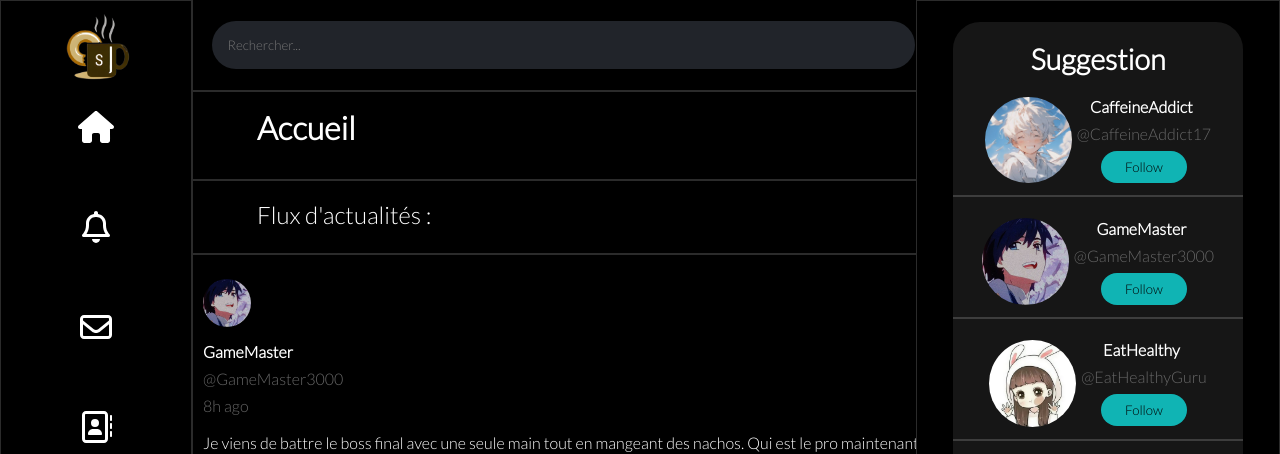
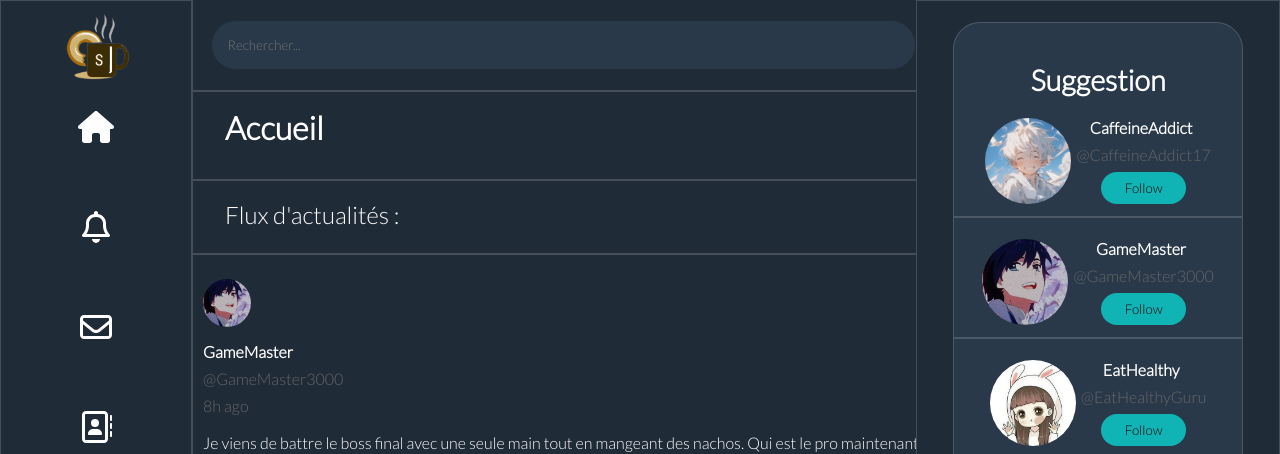
Before and after one commit to Maxime558/Project_fil_rouge, a plain HTML site: page index.html in a window 1280 px wide. Both pictures are taken after a click on the icon 96 px from the left and 527 px from the top of the page. Shown: the top 454 px of the page. Drawn offline with Linux system fonts and the light colour scheme.

Commit message:
Changement du background color

```diff
--- a/assets/css/inscription.css
+++ b/assets/css/inscription.css
@@ -12,6 +12,7 @@
 
 * {
   box-sizing: border-box;
+  --sombre : #202b38;
 }
 
 /*
@@ -45,12 +46,8 @@
   text-decoration: none;
 }
 
-.return-button:hover {
-  color: rgba(255, 61, 93, 255);
-}
-
 body {
-  background-color: black;
+  background-color: var(--sombre);
   display: flex;
   justify-content: center;
   align-items: center;
--- a/assets/css/navbar.css
+++ b/assets/css/navbar.css
@@ -32,6 +32,7 @@
   box-sizing: border-box;
   --imagewidth: 70%;
   --messagewidth: 95%;
+  --sombre : #202b38;
 }
 html {
   scroll-behavior: smooth;
@@ -48,7 +49,7 @@ html {
 
 .sidebar {
   width: 100px;
-  background-color: #000000;
+  background-color: var(--sombre);
   color: #fff;
   position: fixed;
   height: 100%;
@@ -140,7 +141,7 @@ html {
 */
 
 .connexion-menu {
-  background-color: #161616;
+  background-color: #2a394a;
   color: #333;
   border: solid rgba(211, 211, 211, 0.205) 1px;
   position: relative;
@@ -158,7 +159,7 @@ html {
 }
 .connexion-menu a {
   display: block;
-  color: #333;
+  color: 2a728c;
   text-decoration: none;
   padding: 15px 0;
 }
@@ -219,6 +220,7 @@ html {
 @media (min-width: 1400px) {
   .content {
     margin-right: 25%;
+    margin-left: 17%;
   }
   #logo {
     width: 40%;
@@ -227,6 +229,9 @@ html {
     list-style: none;
     padding: 0;
     margin: 0;
+  }
+  .sidebar {
+  width: 17%;
   }
 
   .sidebar ul li {
@@ -253,7 +258,7 @@ html {
     display: block;
     visibility: visible;
     opacity: 1;
-    background-color: #000000;
+    background-color: var(--sombre);
     text-align: left;
     font-size: 1.4rem;
     width: 50%;
--- a/assets/css/style.css
+++ b/assets/css/style.css
@@ -32,12 +32,13 @@
   box-sizing: border-box;
   --imagewidth: 70%;
   --messagewidth: 95%;
+  --sombre : #202b38;
 }
 html {
   scroll-behavior: smooth;
 }
 body {
-  background-color: black;
+  background-color: var(--sombre)
 }
 
 /*
@@ -63,7 +64,7 @@ body {
 
 .home {
   width: 100%;
-  margin-left: 4rem;
+  margin-left: 2rem;
 }
 
 .profil {
@@ -87,7 +88,7 @@ body {
   margin-bottom: 1.5rem;
   font-size: 1.5rem;
   word-wrap: break-word;
-  margin-left: 4rem;
+  margin-left: 2rem;
 }
 
 .message {
@@ -178,12 +179,13 @@ body {
 #search-bar input {
   width: 95%;
   padding: 1rem;
-  background-color: #21242a;
+  background-color: #2a394a;
   border: none;
   border-radius: 27px 27px 27px 27px;
   -webkit-border-radius: 27px 27px 27px 27px;
   -moz-border-radius: 27px 27px 27px 27px;
   margin: 5px 0;
+  color: white;
 }
 .sidebar-right {
   display: none;
@@ -219,7 +221,7 @@ body {
   color: white;
   display: flex;
   flex-direction: column;
-  background-color: black;
+  background-color: var(--sombre);
   display: none;
 }
 .mysuggestion {
@@ -251,12 +253,13 @@ body {
   font-size: 1rem;
 }
 .background {
-  background-color: #161616;
+  background-color: #2a394a;
   border-radius: 27px 27px 27px 27px;
   -webkit-border-radius: 27px 27px 27px 27px;
   -moz-border-radius: 27px 27px 27px 27px;
   width: 80%;
   margin: auto;
+  border: solid rgba(211, 211, 211, 0.205) 1px;
 }
 .mysuggestion .background h2 {
   margin-top: 20px;
```
